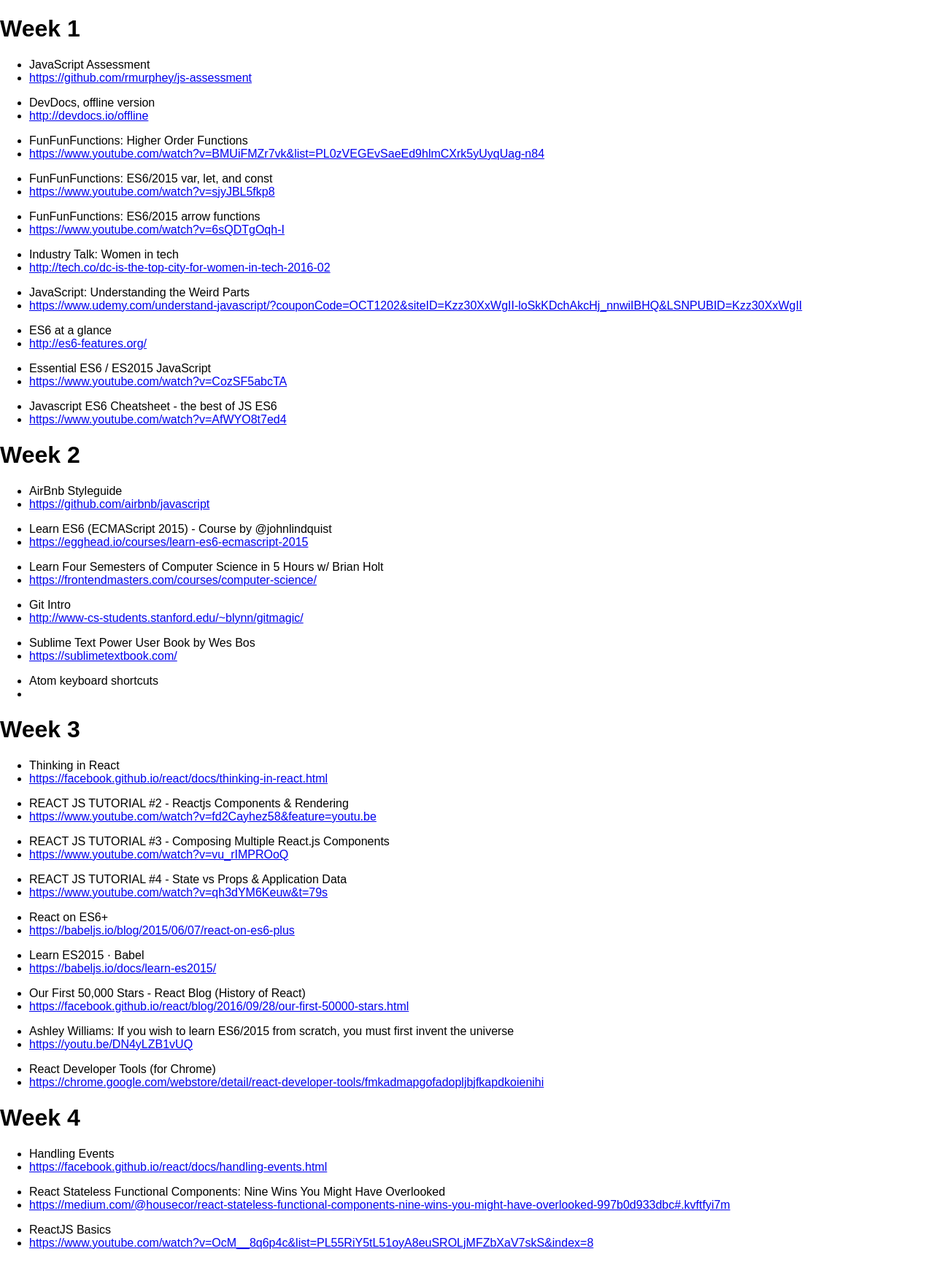
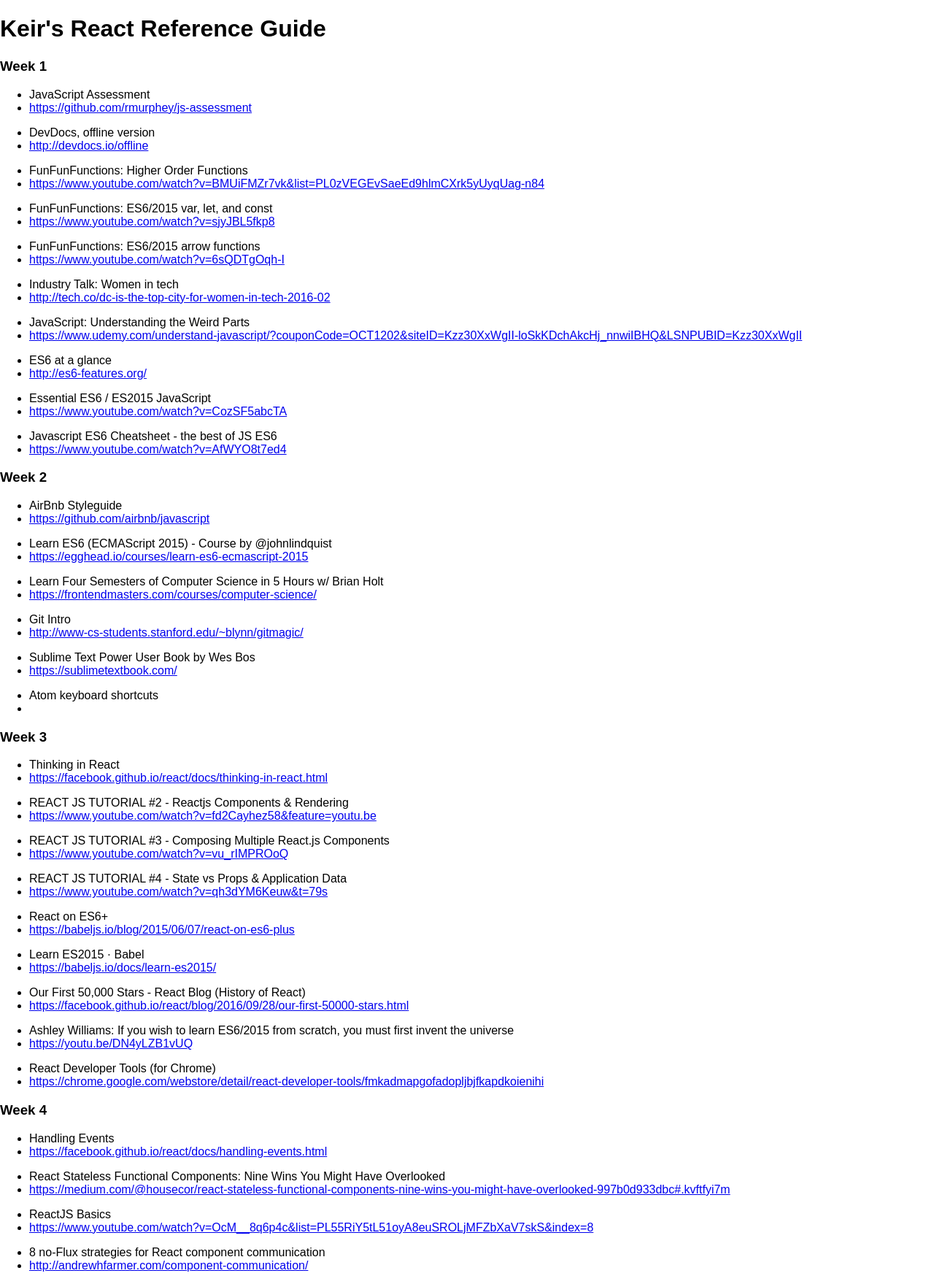
Before and after one commit to keirstaple/react-curriculum-journal, a React (Create React App) app: page / in a window 1280 px wide. Shown: the whole page at 73% size. Before the commit the page ends 1728 px from the top, so only its background shows below. Built offline with nearby package versions, Linux system fonts and the light colour scheme.

Commit message:
add stateless header function

```diff
--- a/src/App.js
+++ b/src/App.js
@@ -1,5 +1,6 @@
 import React, { Component } from 'react';
 import Week from './Week';
+import Header from './Header';
 
 class App extends Component {
   constructor() {
@@ -124,6 +125,10 @@
           title: 'ReactJS Basics',
           link: 'https://www.youtube.com/watch?v=OcM__8q6p4c&list=PL55RiY5tL51oyA8euSROLjMFZbXaV7skS&index=8',
         },
+        {
+          title: '8 no-Flux strategies for React component communication',
+          link: 'http://andrewhfarmer.com/component-communication/',
+        },
       ],
     };
   }
@@ -131,16 +136,18 @@
   render() {
     return (
       <div className="App">
-        <h1>Week 1</h1>
+        <Header />
+
+        <h3>Week 1</h3>
         <Week entries={this.state.week1} />
 
-        <h1>Week 2</h1>
+        <h3>Week 2</h3>
         <Week entries={this.state.week2} />
 
-        <h1>Week 3</h1>
+        <h3>Week 3</h3>
         <Week entries={this.state.week3} />
 
-        <h1>Week 4</h1>
+        <h3>Week 4</h3>
         <Week entries={this.state.week4} />
       </div>
     );
--- /dev/null
+++ b/src/Header.js
@@ -0,0 +1,7 @@
+import React, { Component } from 'react';
+
+const Header = () => (
+  <div><h1>{`Keir's React Reference Guide`}</h1></div>
+);
+
+export default Header
```
